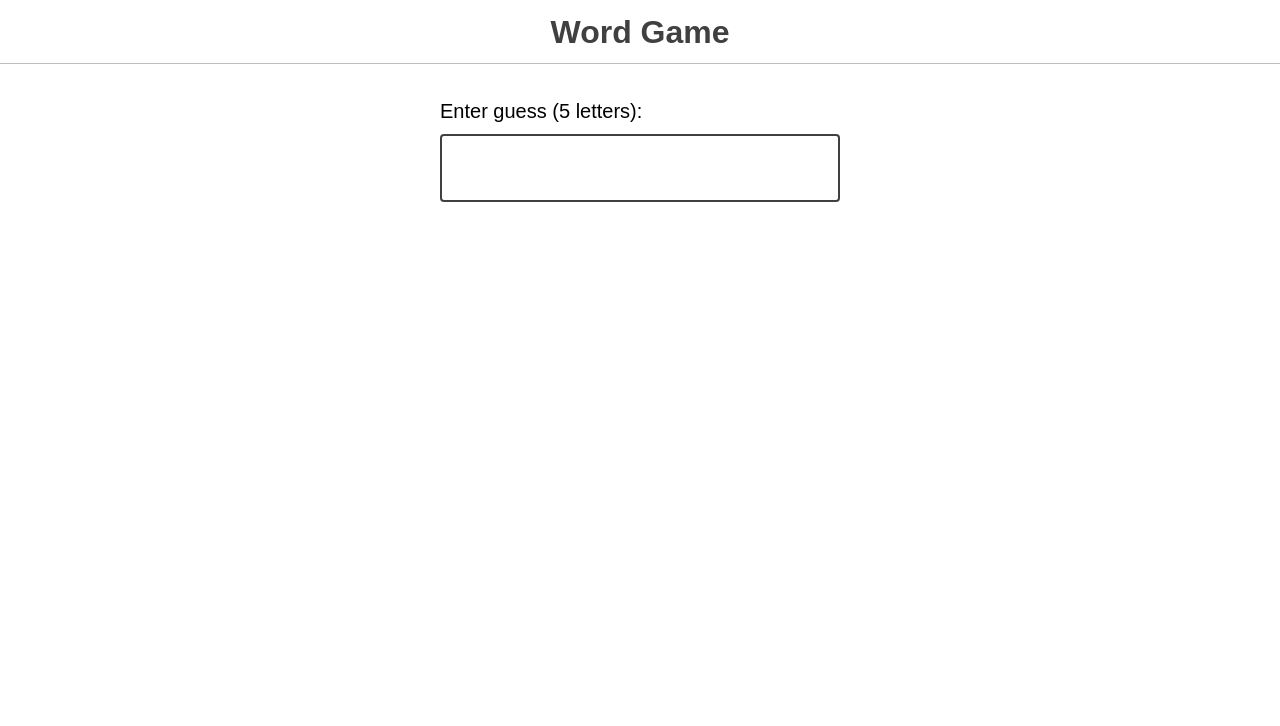
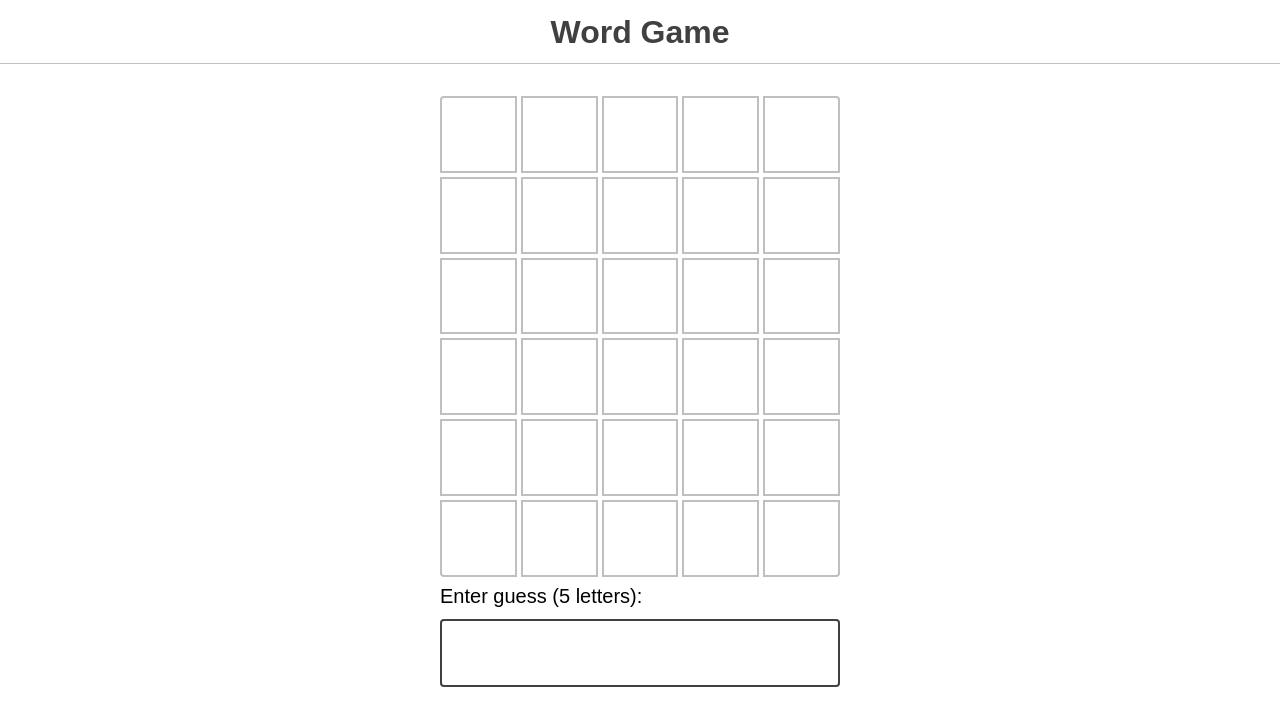
Before and after one commit to joy-of-react/project-wordle, a React (Vite) app: page / in a window 1280 px wide. Shown: the top 726 px of the page. Built offline with nearby package versions, Linux system fonts and the light colour scheme.

Commit message:
feat: exercise-3 added Guess component

```diff
--- a/src/components/Game/Game.js
+++ b/src/components/Game/Game.js
@@ -26,7 +26,7 @@ function Game() {
   return (
     <div>
       <GuessResults guesses={guesses} />
-      <InputField handleAddGuess={handleAddGuess} />
+      <InputField handleAddGuess={handleAddGuess} guesses={guesses} />
     </div>
   );
 }
--- /dev/null
+++ b/src/components/Guess/Guess.js
@@ -0,0 +1,17 @@
+import React from "react";
+
+function Guess({ guess }) {
+  const letters = guess?.guess?.split("") ?? [];
+
+  return (
+    <p className="guess">
+      <span className="cell">{letters[0]}</span>
+      <span className="cell">{letters[1]}</span>
+      <span className="cell">{letters[2]}</span>
+      <span className="cell">{letters[3]}</span>
+      <span className="cell">{letters[4]}</span>
+    </p>
+  );
+}
+
+export default Guess;
--- /dev/null
+++ b/src/components/Guess/index.js
@@ -0,0 +1,2 @@
+export * from "./Guess";
+export { default } from "./Guess";
--- a/src/components/GuessResults/GuessResults.js
+++ b/src/components/GuessResults/GuessResults.js
@@ -1,12 +1,13 @@
 import React from "react";
+import { NUM_OF_GUESSES_ALLOWED } from "../../constants";
+import { range } from "../../utils";
+import Guess from "../Guess/Guess";
 
 function GuessResults({ guesses }) {
   return (
     <div className="guess-results">
-      {guesses.map(({ guess, id }) => (
-        <p key={id} className="guess">
-          {guess}
-        </p>
+      {range(NUM_OF_GUESSES_ALLOWED).map((rowIndex) => (
+        <Guess key={rowIndex} guess={guesses[rowIndex]} />
       ))}
     </div>
   );
```
